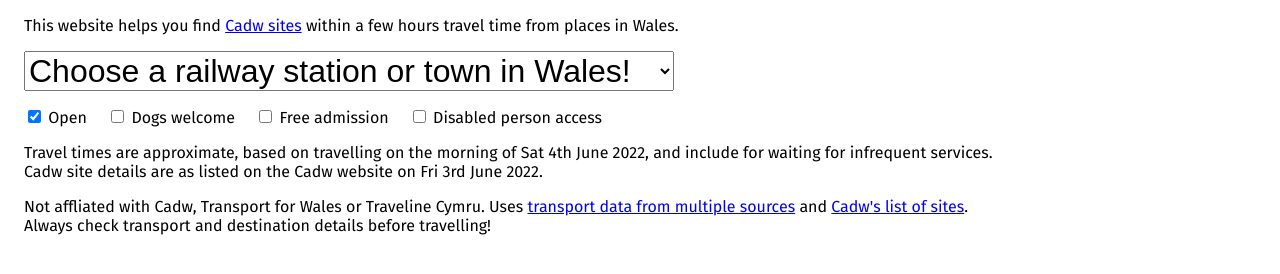
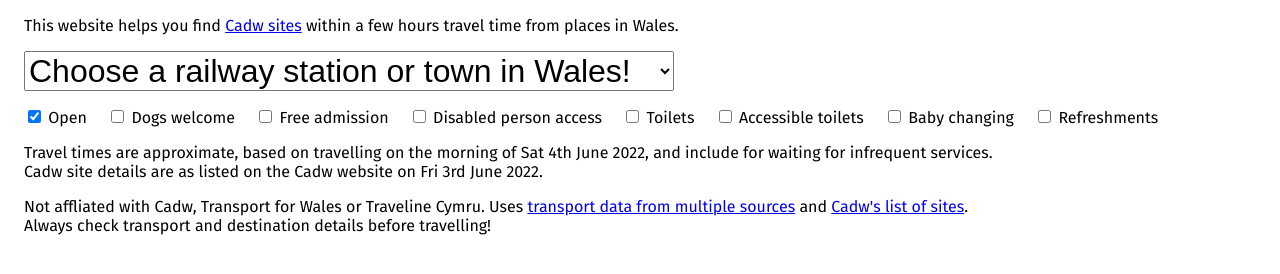
Before and after one commit to stupidpupil/rail_to_cadw, a plain HTML site: page index.html in a window 1280 px wide. Drawn offline with nearby package versions, Linux system fonts and the light colour scheme.

Commit message:
Support filtering by more features

```diff
--- a/index.html
+++ b/index.html
@@ -15,7 +15,7 @@
     <!-- Clicky Analytics -->
     <script async src="//static.getclicky.com/101362842.js"></script>
 
-    <script src="main.js?220603T1340"></script>
+    <script src="main.js?220603T1440"></script>
 
     <link href="https://fonts.googleapis.com/css?family=Fira+Sans:300,400,500,600,700" rel="stylesheet">
 
@@ -52,11 +52,31 @@
         <label for="free">Free admission</label>
       </div>
 
-
       <div class="checkbox_wrapper">
         <input class='filter_checkbox' type="checkbox" id="disabled_person_access" name="disabled_person_access" disabled>
         <label for="disabled_person_access">Disabled person access</label>
       </div>
+
+      <div class="checkbox_wrapper">
+        <input class='filter_checkbox' type="checkbox" id="toilets" name="toilets" disabled>
+        <label for="toilets">Toilets</label>
+      </div>
+
+      <div class="checkbox_wrapper">
+        <input class='filter_checkbox' type="checkbox" id="accessible_toilets" name="accessible_toilets" disabled>
+        <label for="accessible_toilets">Accessible toilets</label>
+      </div>
+
+      <div class="checkbox_wrapper">
+        <input class='filter_checkbox' type="checkbox" id="baby_changing" name="baby_changing" disabled>
+        <label for="baby_changing">Baby changing</label>
+      </div>
+
+      <div class="checkbox_wrapper">
+        <input class='filter_checkbox' type="checkbox" id="refreshments" name="refreshments" disabled>
+        <label for="refreshments">Refreshments</label>
+      </div>
+
     </div>
 
     <p>Travel times are approximate, based on travelling on the morning of Sat 4th June 2022, and include for waiting for infrequent services.<br> Cadw site details are as listed on the Cadw website on Fri 3rd June 2022.</p>
--- a/main.js
+++ b/main.js
@@ -130,7 +130,7 @@
 
   });
 
-  var req2 = $.getJSON("cadw_sites.geojson?220603T1320", function (cadw_sites_data) {
+  var req2 = $.getJSON("cadw_sites.geojson?220603T1440", function (cadw_sites_data) {
     cadw_sites = cadw_sites_data.features.map(function(x){return({...(x.properties), ...(x.geometry)})})
   });
 
```
Also changed, not shown: cadw_sites.geojson, 1 other file.
